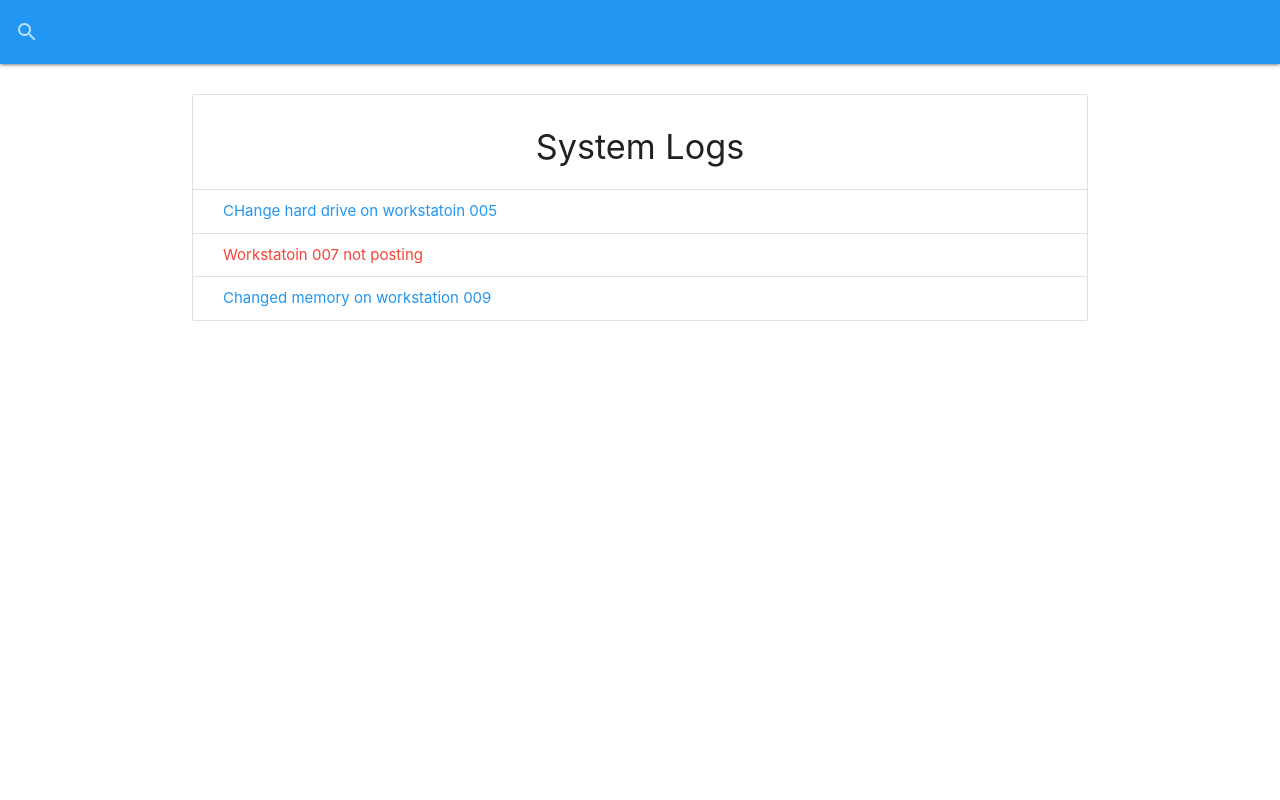
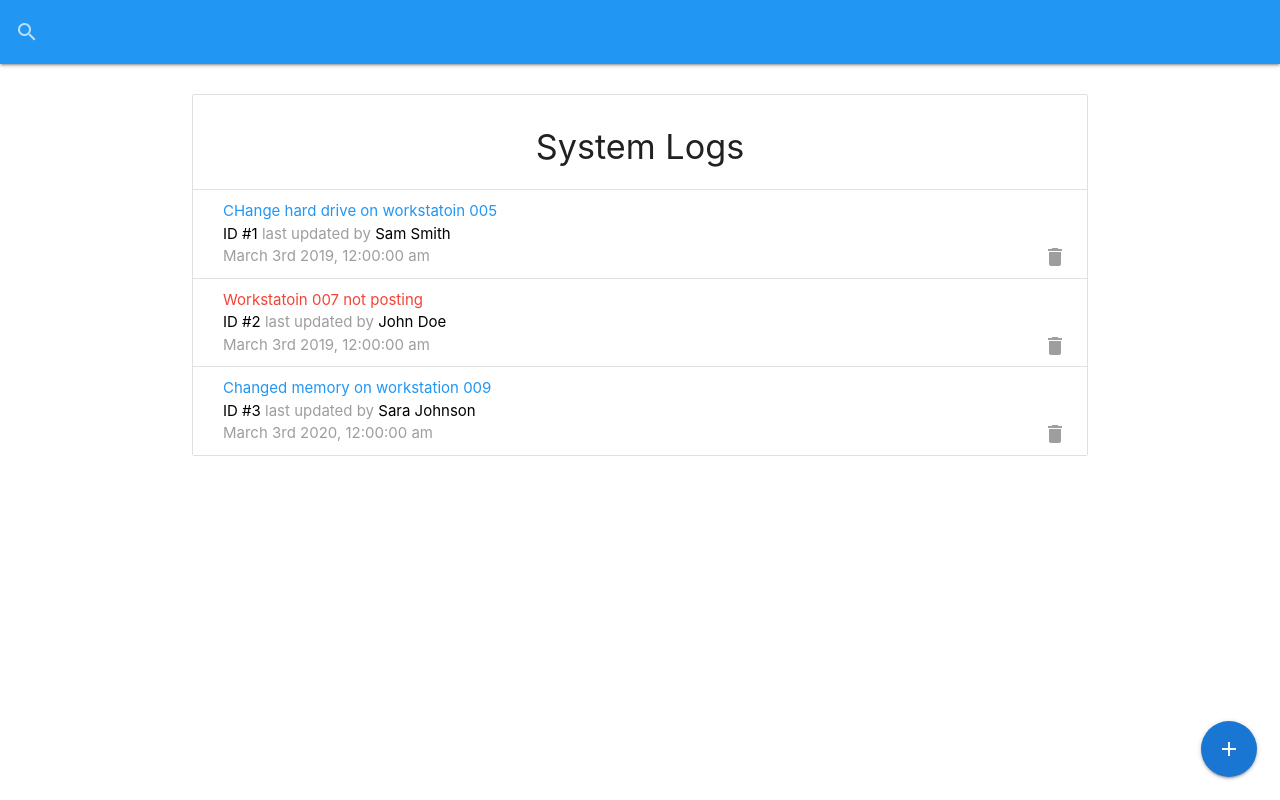
Before and after one commit to pranavshukla1011/it_logger, a React (Create React App) app: page / in a window 1280 px wide. Built offline with nearby package versions, Linux system fonts and the light colour scheme; data requests are answered from the project's data file.

Commit message:
ad button and modal

```diff
--- a/src/App.js
+++ b/src/App.js
@@ -4,6 +4,7 @@ import 'materialize-css/dist/css/materialize.min.css';
 import M from 'materialize-css/dist/js/materialize.min.js';
 import SearchBar from './Components/Layout/SearchBar';
 import Logs from './Components/Logs/Logs';
+import Adbtn from './Components/Layout/Adbtn';
 const App = () => {
   useEffect(() => {
     //initializes materialize js
@@ -13,6 +14,7 @@ const App = () => {
     <Fragment>
       <SearchBar></SearchBar>
       <div className='container'>
+        <Adbtn></Adbtn>
         <Logs></Logs>
       </div>
     </Fragment>
--- /dev/null
+++ b/src/Components/Layout/Adbtn.js
@@ -0,0 +1,31 @@
+import React from 'react';
+
+const Adbtn = () => {
+  return (
+    <div className='fixed-action-btn'>
+      <a
+        href='#add-log-modal'
+        className='btn-floating btn-large blue darken-2 modal-trigger'
+      >
+        <i className='material-icons large'>add</i>
+      </a>
+      <ul>
+        <li>
+          <a
+            href='#tech-list-modal'
+            className='btn-floating green modal-trigger'
+          >
+            <i className='material-icons'>person</i>
+          </a>
+        </li>
+        <li>
+          <a href='#tech-modal' className='btn-floating red modal-trigger'>
+            <i className='material-icons'>person_add</i>
+          </a>
+        </li>
+      </ul>
+    </div>
+  );
+};
+
+export default Adbtn;
--- /dev/null
+++ b/src/Components/Layout/Loader.js
@@ -0,0 +1,11 @@
+import React from 'react';
+
+const Loader = () => {
+  return (
+    <div className='progress blue lighten-4'>
+      <div className='indeterminate blue'></div>
+    </div>
+  );
+};
+
+export default Loader;
--- a/src/Components/Logs/LogItem.js
+++ b/src/Components/Logs/LogItem.js
@@ -1,6 +1,6 @@
-import React, { Fragement, Fragment } from 'react';
+import React, { Fragment } from 'react';
 import PropTypes from 'prop-types';
-
+import Moment from 'react-moment';
 const LogItem = ({ log }) => {
   return (
     <Fragment>
@@ -14,6 +14,17 @@ const LogItem = ({ log }) => {
           >
             {log.message}
           </a>
+          <br />
+          <span className='grey-text'>
+            <span className='black-text'> ID #{log.id} </span>
+            last updated by <span className='black-text'>{log.tech} </span>
+            <br />
+            <Moment format='MMMM Do YYYY, h:mm:ss a'>{log.date}</Moment>
+          </span>
+          <a href='#!' className='secondary-content'>
+            {' '}
+            <i className='material-icons grey-text'>delete</i>
+          </a>
         </div>
       </li>
     </Fragment>
--- a/src/Components/Logs/Logs.js
+++ b/src/Components/Logs/Logs.js
@@ -1,6 +1,7 @@
 import React, { useState, Fragment, useEffect } from 'react';
 import axios from 'axios';
 import LogItem from './LogItem';
+import Loader from '../Layout/Loader';
 const Logs = () => {
   const [logs, setLogs] = useState([]);
   const [loading, setLoading] = useState(false);
@@ -18,7 +19,7 @@ const Logs = () => {
   };
 
   if (loading) {
-    return <h4>Loading</h4>;
+    return <Loader></Loader>;
   }
   return (
     <Fragment>
```
Also changed, not shown: src/Components/Logs/AdLogModal.js (added).
